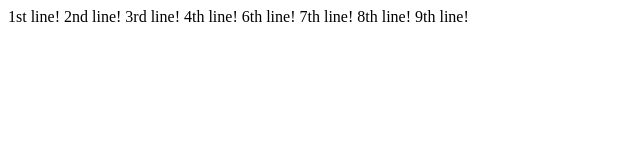
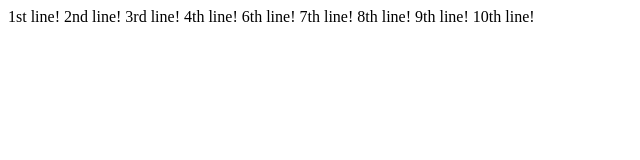
Before and after one commit to amitsinghsutara/New-Testing, a website: page index.html in a window 1280 px wide. Shown: the full height of the page, 0-640 px from the left. Drawn offline with Linux system fonts and the light colour scheme.

Commit message:
Fix: Added 10th line!

```diff
--- a/index.html
+++ b/index.html
@@ -7,6 +7,6 @@
     <title>Document</title>
 </head>
 <body>
-    1st line! 2nd line! 3rd line! 4th line! 6th line! 7th line! 8th line! 9th line!
+    1st line! 2nd line! 3rd line! 4th line! 6th line! 7th line! 8th line! 9th line! 10th line!
 </body>
 </html>
```
